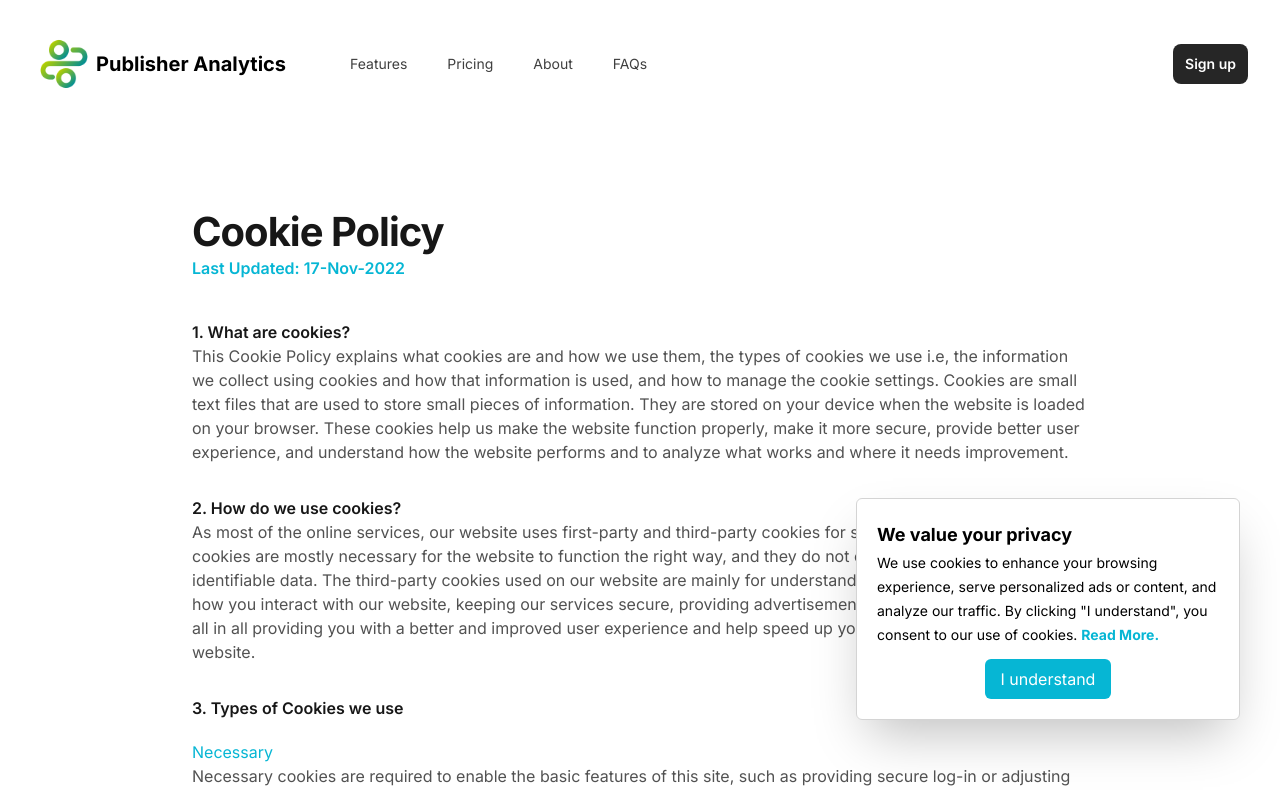
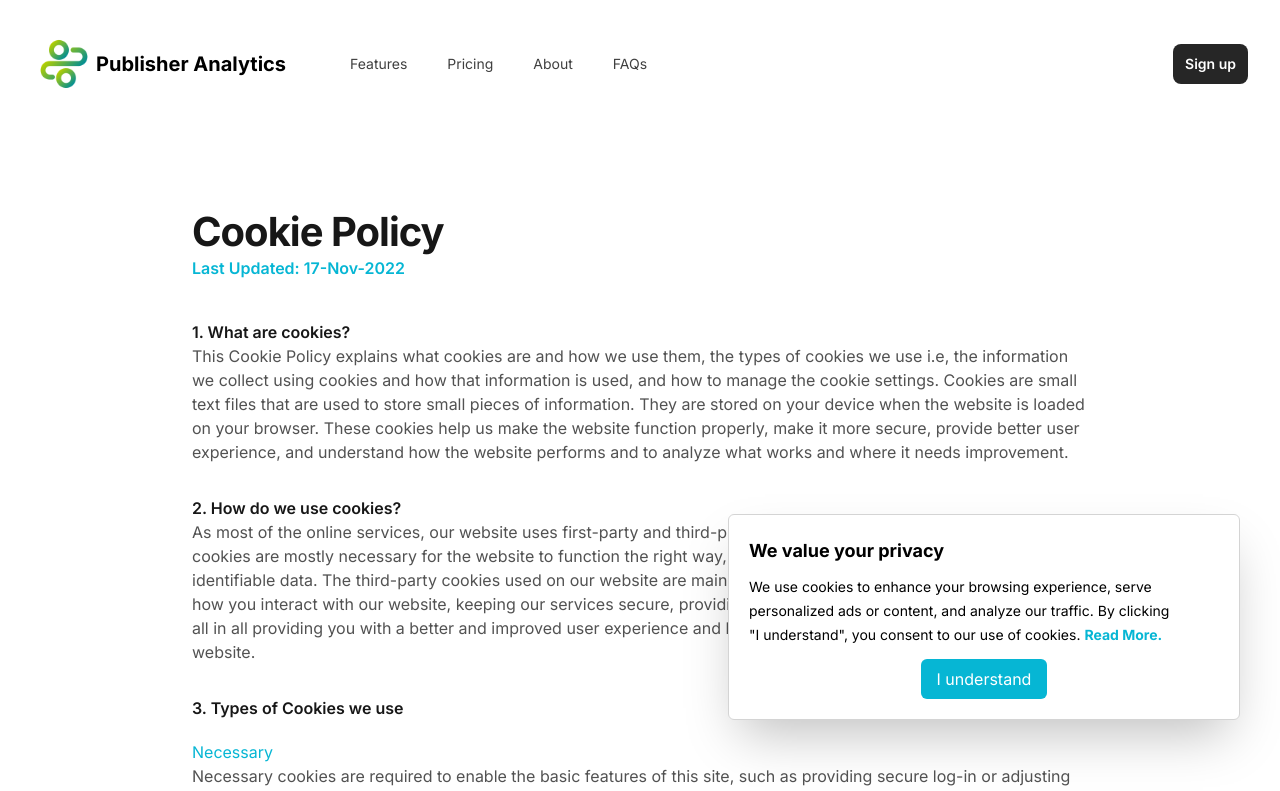
Before and after one commit to DiegoFischerDev/Publisher-landpage, a Next.js app: page /cookie-policy in a window 1280 px wide. Shown: the top 791 px of the page. Built offline with nearby package versions, Linux system fonts and the light colour scheme.

Commit message:
css adjustments

```diff
--- a/src/components/CookieConsent.jsx
+++ b/src/components/CookieConsent.jsx
@@ -23,9 +23,9 @@ export function CookieConsent() {
   }
 
   return (
-    <div className="bg-white max-w-sm shadow-2xl fixed bottom-20 right-10 rounded-md p-5 flex flex-col border border-gray-300">
+    <div className="bg-white max-w-lg shadow-2xl fixed bottom-20 right-10 rounded-md p-5 flex flex-col border border-gray-300">
       <h3 className="text-lg font-bold">We value your privacy</h3>
-      <p className="text-sm">
+      <p className="text-sm mr-10 mt-2">
         We use cookies to enhance your browsing experience, serve personalized ads or content, and analyze our traffic. By clicking "I understand", you consent to our use of cookies.{' '}
         <Link target="_blank" href="/cookie-policy">
           <span className="font-bold text-[#06b6d4]">Read More.</span>
```
